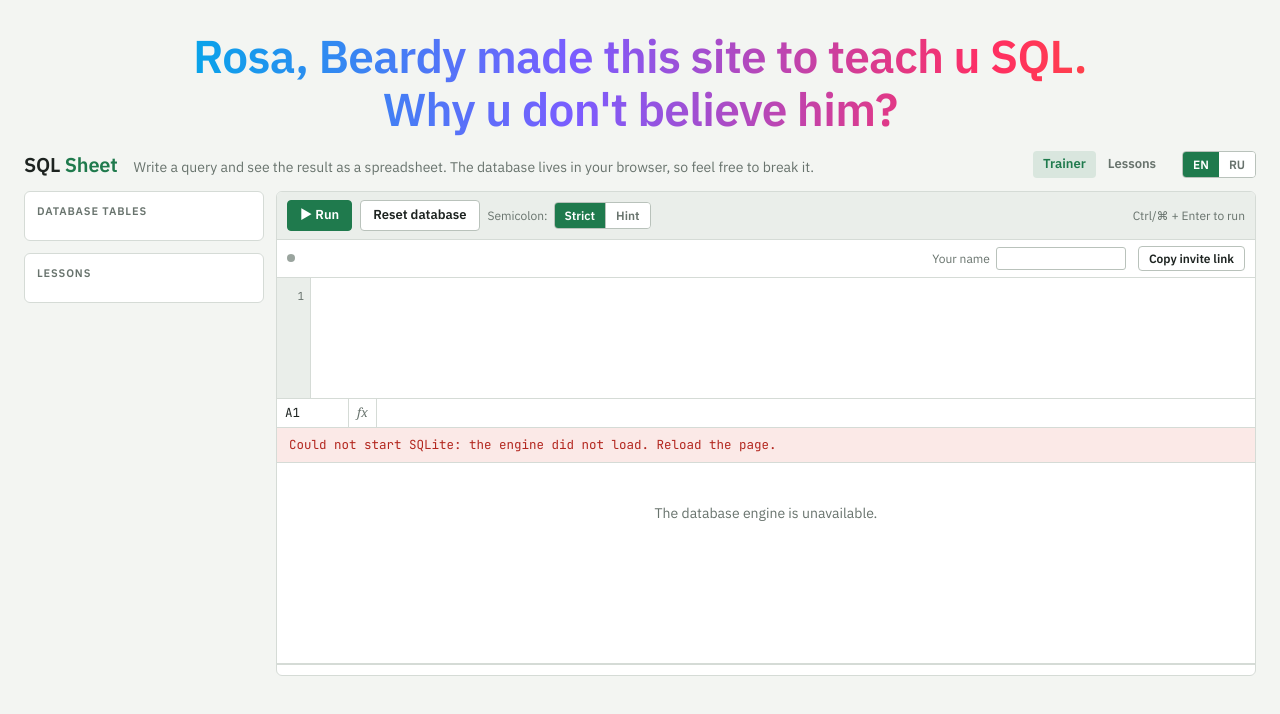
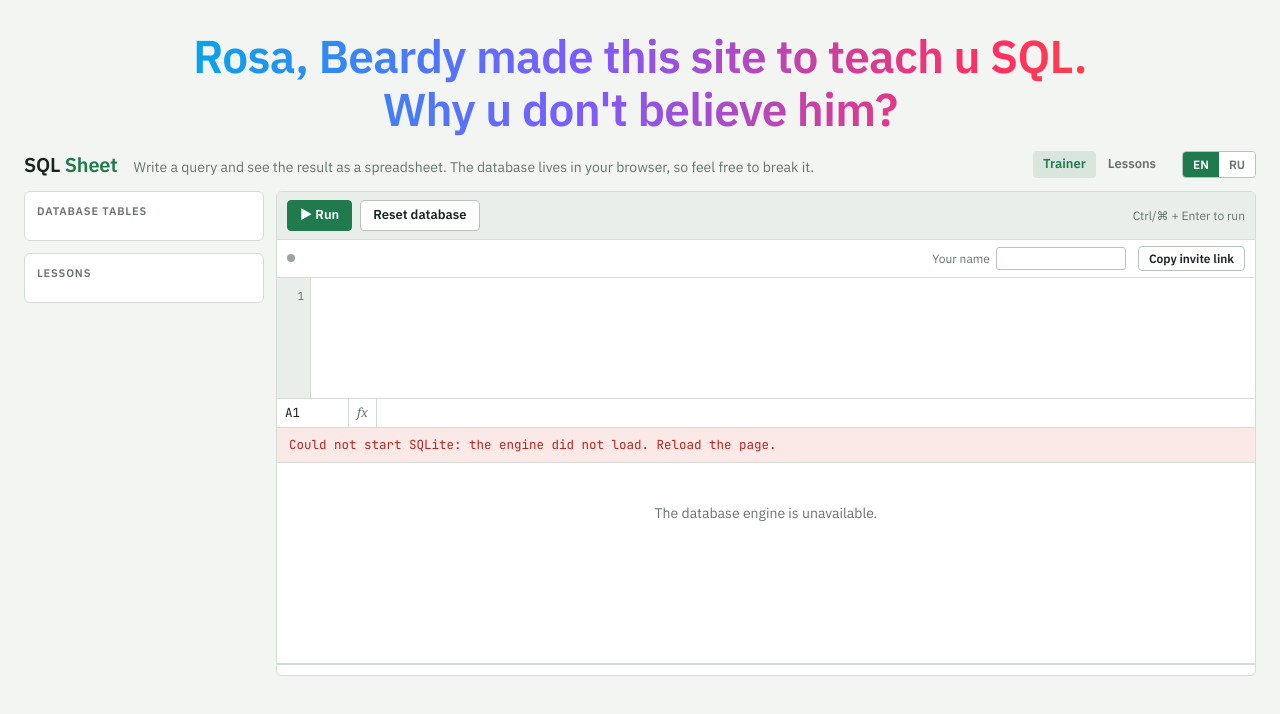
Before and after one commit to umbralux1/SQLSheet, a plain HTML site: page static/index.html in a window 1280 px wide. Drawn offline with Linux system fonts and the light colour scheme; a web font is replaced by a local one.

Commit message:
fix: remove the Strict/Hint switch

```diff
--- a/static/index.html
+++ b/static/index.html
@@ -279,7 +279,6 @@ canvas.confetti{position:fixed;inset:0;width:100vw;height:100vh;pointer-events:n
       <div class="ribbon">
         <button class="btn primary" id="run" data-i18n="run"></button>
         <button class="btn" id="reset" data-i18n="reset"></button>
-        <span class="semi"><span data-i18n="semiLabel"></span><span class="seg" role="group"><button id="semi-strict" data-semi="strict" data-i18n="semiStrict"></button><button id="semi-hint" data-semi="hint" data-i18n="semiHint"></button></span></span>
         <span class="hint" data-i18n="hint"></span>
       </div>
       <div class="collab" id="collab" hidden>
@@ -317,7 +316,7 @@ const T = {
   tables:'Database tables', lessons:'Lessons', run:'▶ Run', reset:'Reset database', resetTitle:'Restore the original data',
   semiLabel:'Semicolon:', semiStrict:'Strict', semiHint:'Hint', semiStrictTitle:'Queries without ; at the end are not run', semiHintTitle:'Queries run, with a reminder to add ;',
   caseTip:'Style: SQL keywords are usually written in UPPERCASE:', caseFix:'Make uppercase',
-  semiErr:'Missing ; at the end of the query. In strict mode every statement must end with a semicolon.', semiTip:'Tip: end every SQL statement with ;',
+  semiErr:'Missing ; at the end of the query. Every SQL statement must end with a semicolon.', semiTip:'Tip: end every SQL statement with ;',
   live:'Live', connecting:'Connecting…', offline:'Offline, reconnecting…', room:'room', you:'you', yourName:'Your name', copyLink:'Copy invite link', copied:'Link copied', alone:'Only you here. Share the link to invite someone.',
   sectionTheory:s=>`Theory and example · ${s}`, answerLabel:'Show answer · only you see it', answerHide:'Hide answer',
   prevTask:'← Previous', nextTaskShort:'Next →', showTasks:n=>`▾ All tasks (${n})`, showLessons:'▾ All lessons', hideTasks:'▴ Hide the list',
@@ -350,7 +349,7 @@ const T = {
   tables:'Таблицы базы', lessons:'Уроки', run:'▶ Выполнить', reset:'Сбросить базу', resetTitle:'Вернуть исходные данные',
   semiLabel:'Точка с запятой:', semiStrict:'Строго', semiHint:'Подсказка', semiStrictTitle:'Запросы без ; в конце не выполняются', semiHintTitle:'Запросы выполняются, но с напоминанием поставить ;',
   caseTip:'Стиль: ключевые слова SQL принято писать ЗАГЛАВНЫМИ:', caseFix:'Исправить регистр',
-  semiErr:'Нет ; в конце запроса. В строгом режиме каждая команда должна заканчиваться точкой с запятой.', semiTip:'Совет: заканчивай каждую SQL-команду точкой с запятой ;',
+  semiErr:'Нет ; в конце запроса. Каждая SQL-команда должна заканчиваться точкой с запятой.', semiTip:'Совет: заканчивай каждую SQL-команду точкой с запятой ;',
   live:'Онлайн', connecting:'Подключение…', offline:'Нет связи, переподключаюсь…', room:'комната', you:'ты', yourName:'Твоё имя', copyLink:'Скопировать ссылку', copied:'Ссылка скопирована', alone:'Пока здесь только ты. Отправь ссылку, чтобы позвать кого-то.',
   sectionTheory:s=>`Теория и пример · ${s}`, answerLabel:'Показать ответ · видишь только ты', answerHide:'Скрыть ответ',
   prevTask:'← Назад', nextTaskShort:'Далее →', showTasks:n=>`▾ Все задания (${n})`, showLessons:'▾ Все уроки', hideTasks:'▴ Свернуть список',
@@ -546,14 +545,12 @@ function applyLang(){
   if(COURSE_LESSON&&$('lessons').children.length) renderLessons(activeLesson);
   if(window.renderToggle) renderToggle();
 }
-/* ---------- semicolon mode ---------- */
-let semiMode='strict';
-try{const s=localStorage.getItem('sqlt-semi-mode');if(s==='strict'||s==='hint')semiMode=s}catch(e){}
-function applySemi(){
-  $('semi-strict').setAttribute('aria-pressed',semiMode==='strict'); $('semi-strict').title=L.semiStrictTitle;
-  $('semi-hint').setAttribute('aria-pressed',semiMode==='hint'); $('semi-hint').title=L.semiHintTitle;
-}
-function setSemi(m){semiMode=m;try{localStorage.setItem('sqlt-semi-mode',m)}catch(e){};applySemi()}
+/* ---------- semicolon mode ----------
+   Always strict: a query without ; at the end is not run. (There used to be a
+   Strict / Hint switch; it was removed, so saved or shared choices are ignored.) */
+const semiMode='strict';
+function applySemi(){}
+function setSemi(){}
 function missingSemi(src){
   const s=src.replace(/'(?:[^']|'')*'/g,"''").replace(/\/\*[\s\S]*?\*\//g,'').replace(/--[^\n]*/g,'').trim();
   return s.length>0&&!s.endsWith(';');
@@ -833,7 +830,6 @@ $('lessons-toggle').onclick=()=>{const box=$('lessons-box'),open=box.classList.t
 function renderToggle(){const open=$('lessons-box').classList.contains('open');$('lessons-toggle').textContent=open?L.hideTasks:(COURSE_LESSON?L.showTasks(COURSE_LESSON.tasks.length):L.showLessons)}
 $('reset').onclick=()=>{resetDb();renderSchema();clearResult();showMsg('ok',L.resetDone+' '+L.ready)};
 document.querySelectorAll('.lang button').forEach(b=>b.onclick=()=>setLang(b.dataset.lang));
-document.querySelectorAll('.seg button').forEach(b=>b.onclick=()=>setSemi(b.dataset.semi));
 applyLang();
 $('msg').textContent=L.loading;
 grid.innerHTML=`<div class="boot">${L.preparing}</div>`;
@@ -902,7 +898,6 @@ function start(){
     if(t.id==='run') emit({kind:'run',src:ta.value});
     else if(t.id==='reset') emit({kind:'reset'});
     else if(t.dataset.lang) emit({kind:'lang',lang:t.dataset.lang});
-    else if(t.dataset.semi) emit({kind:'semi',mode:t.dataset.semi});
     else if(t.closest('#tabs')) emit({kind:'tab',id:t.dataset.id});
     else if(t.classList.contains('tname')) emit({kind:'tab',id:t.childNodes[0].textContent.trim()});
     else if(t.dataset.lessonGo) emit({kind:'lesson',i:+t.dataset.lessonGo});
```
